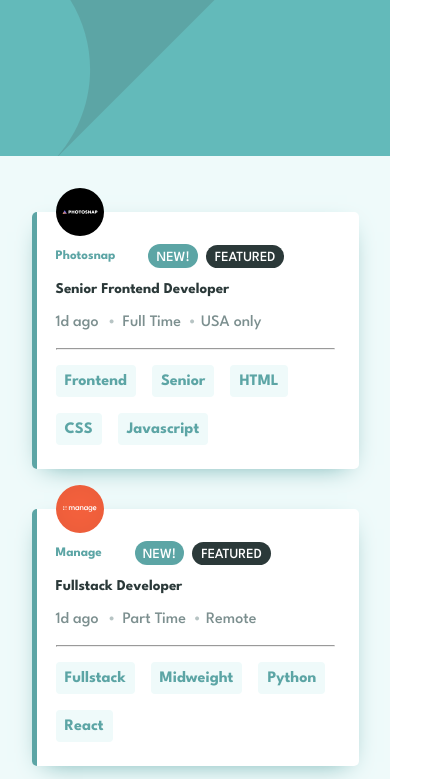
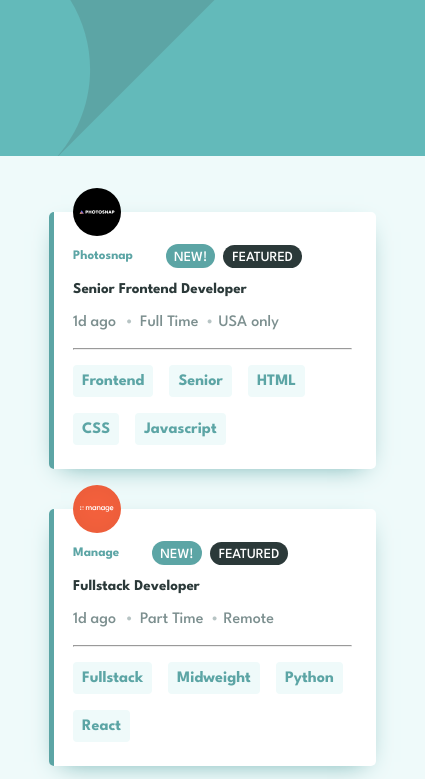
Before and after one commit to amt-kwekuturkson/Job-Listing, a plain HTML site: page index.html in a window 390 px wide. Shown: the top 779 px of the page, 425 px wide, since content can reach past the window. Drawn offline with nearby package versions, Linux system fonts and the light colour scheme.

Commit message:
Update style.css

```diff
--- a/style.css
+++ b/style.css
@@ -11,10 +11,7 @@
 body {
     font-family: 'League Spartan', 'sans-serif';
     font-weight: 700px;
-    width: 100%;
-    overflow-x: hidden;
-    margin: 0;
-}
+
 
 .Container {
     background-color: #EFFAFA;
@@ -23,6 +20,7 @@ body {
     width: 100%;
     heigth: 4000;
     min-height: 1000px;
+    min-width: 100%;
     overflow-x: hidden;
 
 
@@ -366,22 +364,15 @@ hr {
 
 @media only screen and (max-width: 425px) {
 
- body {
-    width: 100%;
-    overflow-x: hidden;
-     margin: 0;
-}
-
     .Container {
-        background-color: #EFFAFA;
-        width: 100%;
         display: flex;
-        flex-direction: column;
-        height: 100%;
-        min-height: 100%;
-        overflow-x: hidden;
-
-
+         flex-direction: column;
+         width: 425px;
+         height: 4000px;
+         height: 100%;
+         min-height: 100%;
+         min-width: 100%;
+         overflow-x: hidden;
 
     }
 
```
